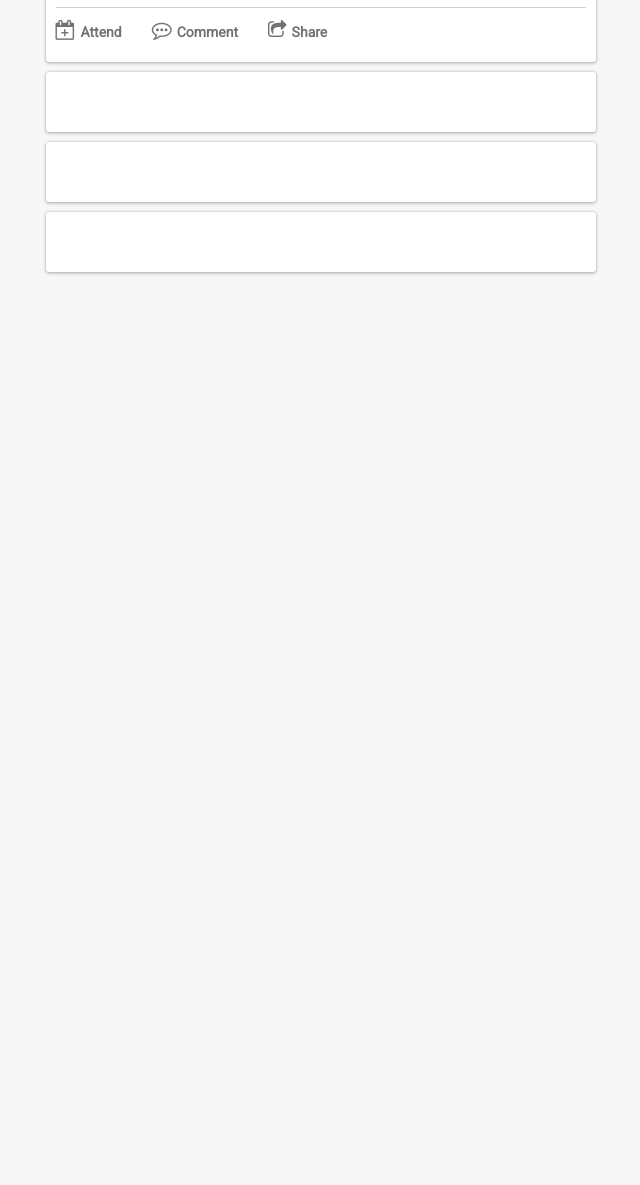
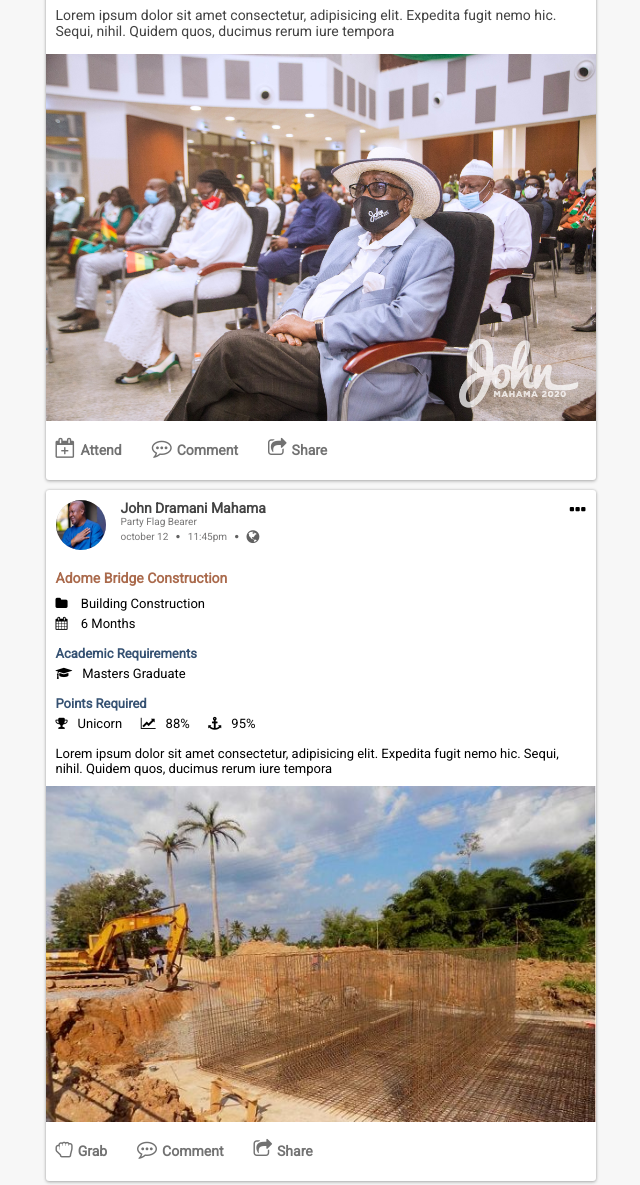
Before and after one commit to AdinanAries/NDC-Project, a website: page public/members_page.html in a window 1280 px wide. Shown: the part 1191-2376 px from the top of the page, without its empty margins (281-921 px from the left). Before the commit the page ends 1473 px from the top, so only its background shows below. Drawn offline with nearby package versions, Linux system fonts and the light colour scheme.

Commit message:
added a post card for displaying projects and meetings information

```diff
--- a/public/members_page.html
+++ b/public/members_page.html
@@ -48,9 +48,9 @@
                             <li class="active">
                                 <div>
                                     <p>
-                                        <i class="fa fa-calendar" aria-hidden="true"></i>
+                                        <i class="fa fa-home" aria-hidden="true"></i>
                                     </p>
-                                    <p>Events</p>
+                                    <p>Home</p>
                                 </div>
                             </li>
                             <li>
@@ -64,9 +64,9 @@
                             <li>
                                 <div>
                                     <p>
-                                        <i class="fa fa-newspaper-o" aria-hidden="true"></i>
+                                        <i class="fa fa-calendar" aria-hidden="true"></i>
                                     </p>
-                                    <p>NDC News</p>
+                                    <p>Events</p>
                                 </div>
                                 <li>
                                     <div>
@@ -302,7 +302,9 @@
                                     </div>
                                 </div>
                             </div>
-                            <div class="post_interaction_buttons">
+                            <p style="margin: 0 10px; margin-bottom: 15px; color: #424242; font-size: 14px;">Lorem ipsum dolor sit amet consectetur, adipisicing elit. Expedita fugit nemo hic. Sequi, nihil. Quidem quos, ducimus rerum iure tempora</p>
+                            <img style="width: 100%; height: auto;" src="pictures/ndcevnt2.jpg" alt="">
+                            <div style="border-top: none; margin-top: 0;" class="post_interaction_buttons">
                                 <div>
                                     <b><i class="fa fa-calendar-plus-o" aria-hidden="true"></i>
                                     <span>Attend</span></b>
@@ -317,8 +319,61 @@
                                 </div>
                             </div>
                         </div>
+                        <div class="section_card project_post_card">
+                            <div class="poster_details">
+                                <div class="poster_profile_pic">
+                                    <img src="pictures/JM.jpg" alt="">
+                                </div>
+                                <div class="poster_name_details_icon">
+                                    <div class="poster_name_detials">
+                                        <h1>John Dramani Mahama</h1>
+                                        <p>Party Flag Bearer</p>
+                                        <div>
+                                            <div style="display: flex; margin-top: 4px;">
+                                                <p>october 12</p>
+                                                <i class="fa fa-circle time_date_visibility_separator" aria-hidden="true"></i>
+                                                 <p>11:45pm</p>
+                                                 <i  class="fa fa-circle time_date_visibility_separator" aria-hidden="true"></i>
+                                                 <i style="margin-top: -2px;" class="fa fa-globe" aria-hidden="true"></i>
+                                            </div>
+                                        </div>
+                                    </div>
+                                    <i class="fa fa-ellipsis-h" aria-hidden="true"></i>
+                                </div>
+                            </div>
+                            <div class="project_post_details">
+                                <h1 style="margin: 10px 0; color:rgb(170, 106, 76);">Adome Bridge Construction</h1>
+                                <p style="margin-bottom: 5px;"><i style="margin-right: 10px;" class="fa fa-folder" aria-hidden="true"></i> Building Construction</p>
+                                <p style="margin-bottom: 15px;"><i style="margin-right: 10px;" class="fa fa-calendar" aria-hidden="true"></i> 6 Months</p>
+                                <div>
+                                    <p style="color: #355172; font-weight: bolder; margin: 5px 0;">Academic Requirements</p>
+                                    <p><i style="margin-right: 10px;" class="fa fa-graduation-cap" aria-hidden="true"></i>Masters Graduate</p>
+                                    <p style="font-weight: bolder; color: #355172; margin-bottom: 5px; margin-top: 15px;">Points Required</p>
+                                    <div style="display: flex; justify-content: space-between; width: 200px; margin-bottom: 15px;">
 
-                        <div class="section_card"></div>
+                                        <p><i style="margin-right: 10px;" class='fa fa-trophy' aria-hidden="true"></i>Unicorn</p>
+                                        <p><i style="margin-right: 10px;" class="fa fa-line-chart" aria-hidden="true"></i>88%</p>
+                                        <p><i style="margin-right: 10px;" class="fa fa-anchor" aria-hidden="true"></i>95%</p>
+                                    </div>
+                                </div>
+                                <p style="margin-bottom: 10px;">Lorem ipsum dolor sit amet consectetur, adipisicing elit. Expedita fugit nemo hic. Sequi, nihil. Quidem quos, ducimus rerum iure tempora</p>
+                            </div>
+                            <img style="width: 100%; height: auto;" src="pictures/bridge_construction.jpg" alt="">
+                            <div style="border: none; margin-top: 0px;" class="post_interaction_buttons">
+                                <div>
+                                    <b><i class="fa fa-hand-rock-o" aria-hidden="true"></i>
+                                    <span>Grab</span></b>
+                                </div>
+                                <div style="margin-left: 30px;">
+                                    <b><i class="fa fa-commenting-o" aria-hidden="true"></i>
+                                    <span>Comment</span></b>
+                                </div>
+                                <div style="margin-left: 30px;">
+                                    <b><i class="fa fa-share-square-o" aria-hidden="true"></i>
+                                    <span>Share</span></b>
+                                </div>
+                            </div>
+                        </div>
                         <div class="section_card"></div>
                         <div class="section_card"></div>
                     </div>
--- a/public/styles/members_page.css
+++ b/public/styles/members_page.css
@@ -278,7 +278,8 @@ main {
   margin-right: 5px;
 }
 .news_post_card,
-.meeting_post_card {
+.meeting_post_card,
+.project_post_card {
   padding: 10px 0;
 }
 .poster_details {
@@ -295,6 +296,7 @@ main {
 }
 .poster_profile_pic img {
   width: 50px;
+  min-height: 50px;
   height: auto;
 }
 .poster_name_details_icon {
@@ -421,6 +423,16 @@ main {
   width: 40px;
   height: auto;
 }
+.project_post_details {
+  padding: 10px;
+  padding-bottom: 0;
+}
+.project_post_details p {
+  font-size: 13px;
+}
+.project_post_details h1 {
+  font-size: 14px;
+}
 .left_profile_siggested_chapter {
   margin: 10px 0;
   border-top: 1px solid #c0c0c0;
```
Also changed, not shown: public/pictures/bridge_construction.jpg (added).
